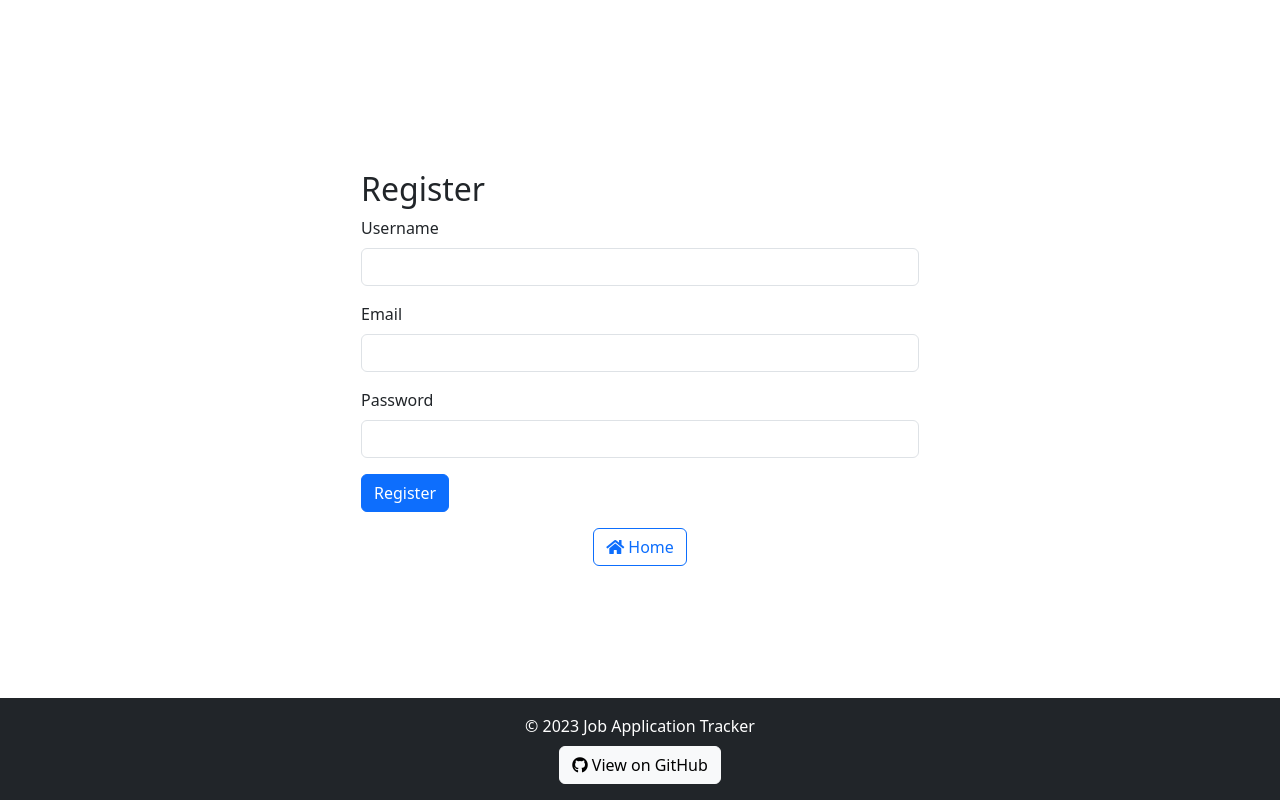
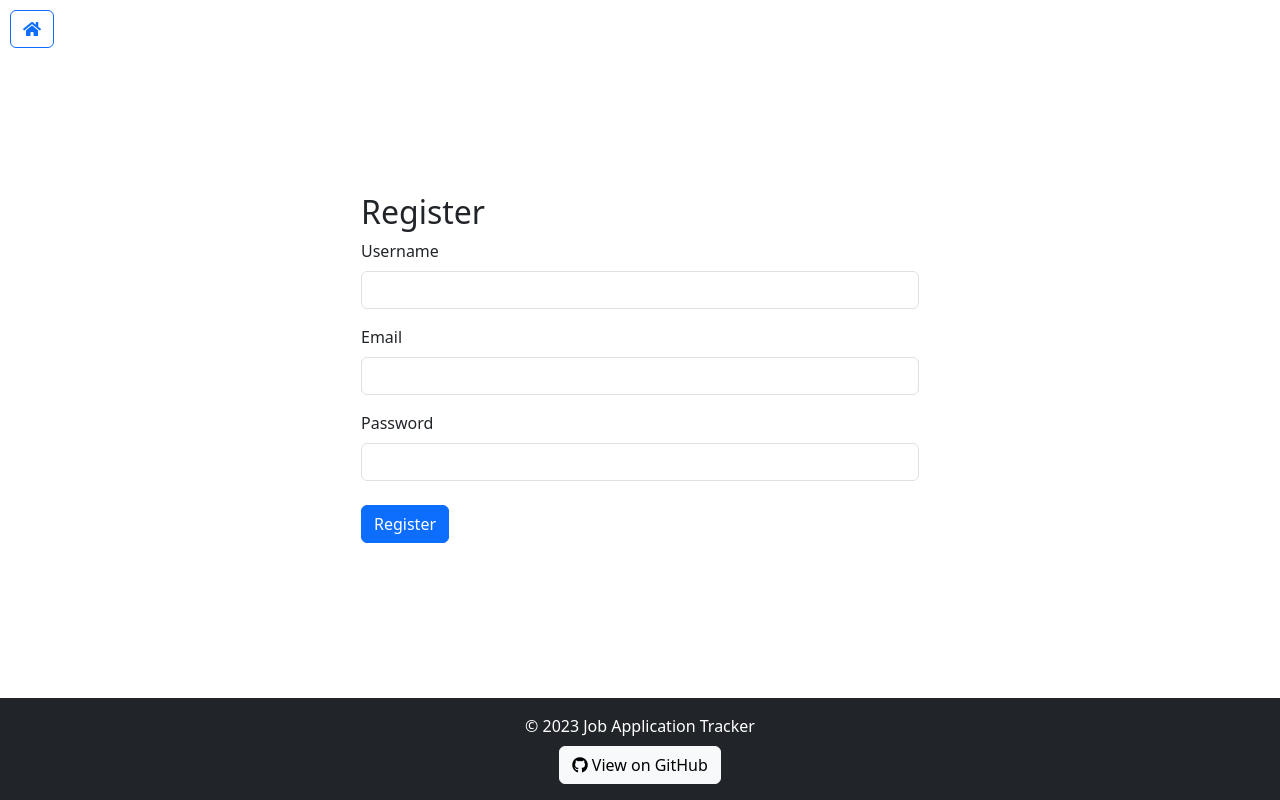
Before and after one commit to Rahul2K20/job-application-tracker, a Flask app: page /register in a window 1280 px wide. Run offline with Flask 3, Linux system fonts and the light colour scheme.

Commit message:
fixed home button

```diff
--- a/app/templates/base.html
+++ b/app/templates/base.html
@@ -38,9 +38,6 @@
     </nav>
 {% endif %}
 
-
-
-
     <div class="container mt-5 flex-grow-1">
         {% block content %}{% endblock %}
     </div>
@@ -76,6 +73,12 @@
                         {{ message }}
                         <button type="button" class="btn-close" data-bs-dismiss="alert" aria-label="Close"></button>
                     </div>
+                    <script>
+                        setTimeout(function() {
+                            let alertElement = document.querySelector('.alert-danger');
+                            alertElement.querySelector('.btn-close').click();
+                        }, 3000);
+                    </script>
                 {% endif %}
             {% endfor %}
         {% endif %}
@@ -83,8 +86,6 @@
 
     </div>
 
-
-
 <script src="https://cdn.jsdelivr.net/npm/bootstrap@5.3.2/dist/js/bootstrap.bundle.min.js"></script>
 
 </body>
--- a/app/templates/register.html
+++ b/app/templates/register.html
@@ -2,6 +2,12 @@
 
 {% block content %}
 <div class="d-flex justify-content-center align-items-center" style="height: 80vh;">
+
+    <!-- Home Button Top Left -->
+    <a href="{{ url_for('index') }}" style="position: fixed; top: 10px; left: 10px; z-index: 1000;" class="btn btn-outline-primary">
+        <i class="fas fa-home"></i>
+    </a>
+
     <div class="col-md-6">
         <h2>Register</h2>
         <form action="{{ url_for('register') }}" method="post">
@@ -17,13 +23,10 @@
                 <label for="password" class="form-label">Password</label>
                 <input type="password" class="form-control" id="password" name="password" required>
             </div>
-            <button type="submit" class="btn btn-primary">Register</button>
+            <div class="mt-4 justify-content-center">
+                <button type="submit" class="btn btn-primary">Register</button>
+            </div>
         </form>
-        <div class="mt-3 d-flex justify-content-center">
-            <a href="{{ url_for('index') }}" class="btn btn-outline-primary">
-                <i class="fas fa-home"></i> Home
-            </a>
-        </div>
     </div>
 </div>
 {% endblock %}
```
Also changed, not shown: app/templates/login.html (+5 -6 lines), app/app.db.
